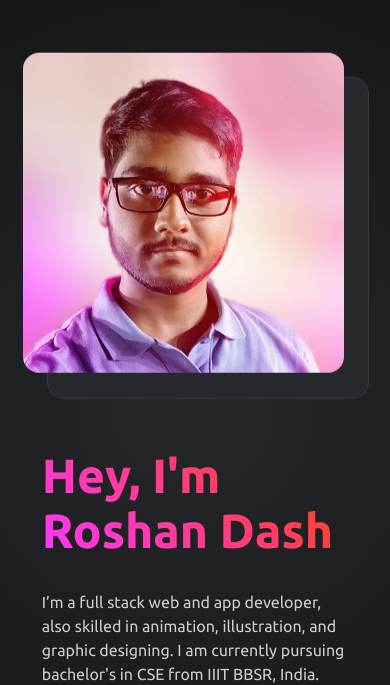
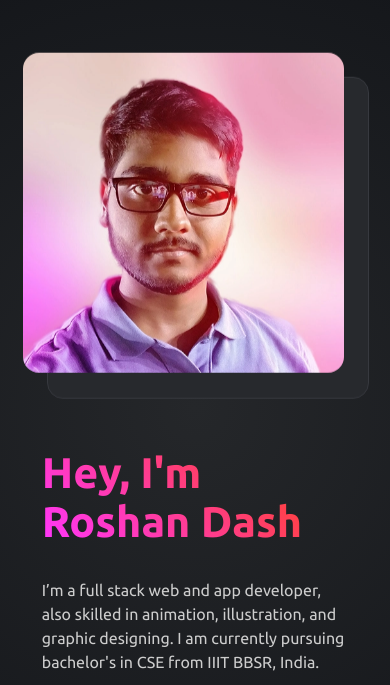
Before and after one commit to dashroshan/portfolio-site, a plain HTML site: page index.html in a window 390 px wide. Shown: the top 685 px of the page. Drawn offline with Linux system fonts and the light colour scheme.

Commit message:
heading title font size

```diff
--- a/index.css
+++ b/index.css
@@ -418,6 +418,10 @@ body {
         font-size: 11vw;
     }
 
+    #heading-title {
+        font-size: 11vw;
+    }
+
     .projects-wrap:nth-of-type(n) {
         padding: 2rem;
     }
```
